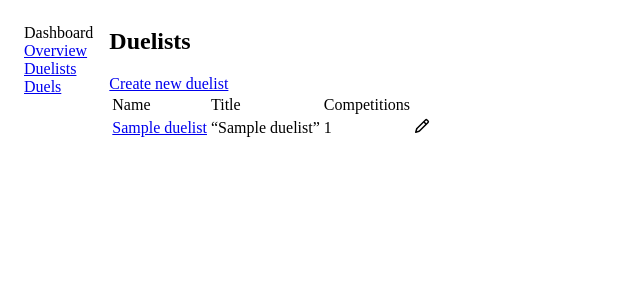
After one commit to ixtom/UDS, a Spring Boot app: page /dashboard/duelists in a window 1280 px wide. The commit adds this page. Shown: the top 300 px of the page, without its empty margins (0-640 px from the left). Run offline with Spring Boot 4, Linux system fonts and the light colour scheme; the visitor is signed in with stand-in values (Sample User, id 1); tables that the repository leaves empty hold one stand-in row (values such as "Sample post"); some of the project's set-up classes (security, data sources, template engines, error pages and the like) are left out, and stand-ins take their place.

Commit message:
add dashboard

```diff
--- /dev/null
+++ b/src/main/java/com/ixtom/uds/controller/Dashboard.java
@@ -0,0 +1,35 @@
+package com.ixtom.uds.controller;
+
+import org.springframework.beans.factory.annotation.Autowired;
+import org.springframework.security.core.annotation.AuthenticationPrincipal;
+import org.springframework.stereotype.Controller;
+import org.springframework.ui.Model;
+import org.springframework.web.bind.annotation.GetMapping;
+import org.springframework.web.bind.annotation.RequestMapping;
+
+import com.ixtom.uds.model.UserAuthPrincipal;
+import com.ixtom.uds.repository.DuelRepository;
+
+@Controller
+@RequestMapping("/dashboard")
+public class Dashboard {
+
+    @Autowired
+    private DuelRepository duelRepo;
+
+    @GetMapping("")
+    public String getOverview() {
+        return "dashboard/index";
+    }
+
+    @GetMapping("duelists")
+    public String getDuelists() {
+        return "dashboard/duelists";
+    }
+
+    @GetMapping("duels")
+    public String getDuels(Model model, @AuthenticationPrincipal UserAuthPrincipal principal) {
+        model.addAttribute("matches", duelRepo.findUserDuelsId(principal.getId()));
+        return "dashboard/duels";
+    }
+}
--- /dev/null
+++ b/src/main/resources/templates/dashboard/duelists.html
@@ -0,0 +1,34 @@
+<!DOCTYPE html>
+<html lang="en">
+<head>
+	<meta charset="UTF-8">
+	<meta name="viewport" content="width=device-width, initial-scale=1.0">
+	<title>Document</title>
+</head>
+<body>
+    <div th:replace="~{fragments/dashboard-layout :: layout(~{dashboard/sidebar :: sidebar}, ~{::content})}">
+        <section th:fragment="content">
+            <h1>Duelists</h1>
+            <a href="/duelist/create">Create new duelist</a>
+            <table>
+                <thead>
+                    <tr>
+                        <td>Name</td>
+                        <td>Title</td>
+                        <td>Competitions</td>
+                        <td><!--edit--></td>
+                    </tr>
+                </thead>
+                <tbody>
+                    <tr th:each="duelist: ${currentUser.profile.duelists}">
+                        <td><a th:href="@{/duelist/{id}(id=${duelist.id})}" th:text="${duelist.name}"></a></td>
+                        <td><th:block th:if="${!#strings.isEmpty(duelist.title)}" th:text="|&OpenCurlyDoubleQuote;${duelist.title}&CloseCurlyDoubleQuote;|"></th:block></td>
+                        <td th:text="${duelist.competitionEntries.size}"></td>
+                        <td><a th:href="@{/duelist/{id}/edit(id=${duelist.id})}"><img src="/images/pencil.svg" alt="edit"></a></td>
+                    </tr>
+                </tbody>
+            </table>
+        </section>
+    </div>
+</body>
+</html>
--- /dev/null
+++ b/src/main/resources/templates/dashboard/sidebar.html
@@ -0,0 +1,22 @@
+<aside th:fragment="sidebar" class="dashboard-sidebar">
+    <nav>
+        <ul class="dashboard-sidebar-list">
+            <li>Dashboard</li>
+            <li><a th:href="@{/dashboard}">Overview</a></li>
+            <li><a th:href="@{/dashboard/duelists}">Duelists</a></li>
+            <li><a th:href="@{/dashboard/duels}">Duels</a></li>
+            <!--<li><a th:href="@{/dashboard/competitions}">Competitions</a></li>-->
+            <!--<li><a th:href="@{/dashboard/settings}">Settings</a></li>-->
+        </ul>
+    </nav>
+    <style>
+        .dashboard-sidebar-list {
+            list-style: none;
+            margin: 1rem;
+            padding: 0;
+        }
+        .dashboard-sidebar {
+            width: fit-content;
+        }
+    </style>
+</aside>
--- /dev/null
+++ b/src/main/resources/templates/fragments/dashboard-layout.html
@@ -0,0 +1,8 @@
+<div th:fragment="layout(sidebar, content)" style="display: flex;">
+    <!--<header th:replace="~{fragments/generic :: header}"></header>-->
+    <aside th:replace="${sidebar}"></aside>
+    <main>
+        <div th:replace="${content}"></div>
+    </main>
+    <!--<footer th:replace="~{fragments/generic :: footer}"></footer>-->
+</div>
--- a/src/main/resources/templates/index.html
+++ b/src/main/resources/templates/index.html
@@ -13,6 +13,7 @@
             <input type="submit" value="logout" />
         </form>
         <a th:if="${currentUser.hasRole('ADMIN')}" href="/admin/users">View registered users</a><br>
+        <a href="/dashboard">Dashboard</a>
         <a th:href="@{/account/profile/edit}">Edit Profile</a>
         <a href="/change-password">Change password</a>
         <a href="/link/discord" th:if="${!currentUser.isProviderLinked('discord')}">Link Discord</a>
```
Also changed, not shown: src/main/java/com/ixtom/uds/dto/DuelOpponentQuery.java (deleted, +0 -8 lines), src/main/java/com/ixtom/uds/dto/UserDuelQuery.java (added, +10 -0 lines), src/main/java/com/ixtom/uds/repository/DuelRepository.java (+17 -6 lines), src/main/resources/templates/dashboard/duels.html (added, +38 -0 lines), src/main/resources/templates/dashboard/index.html (added, +20 -0 lines), src/main/resources/templates/fragments/yt.html (+0 -10 lines), src/main/resources/static/images/link-external.svg (added), src/main/resources/static/images/pencil.svg (added).
